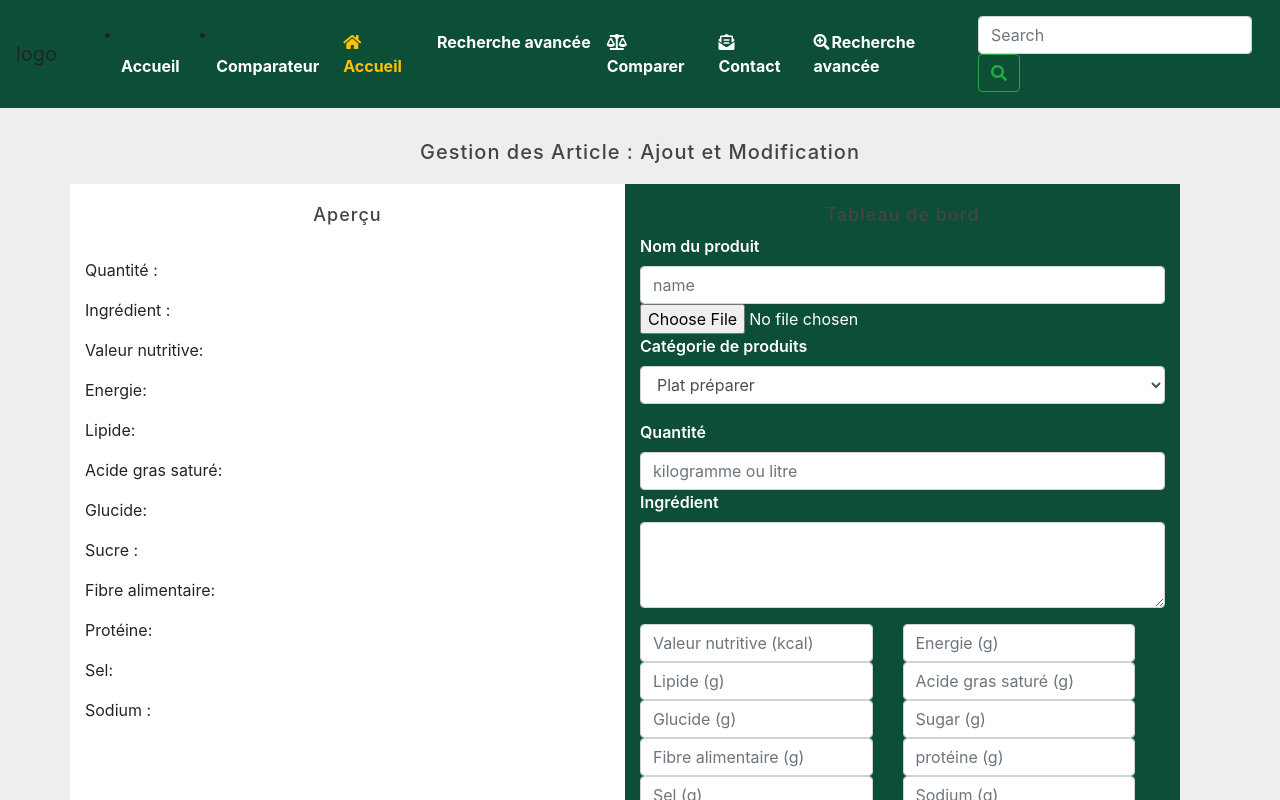
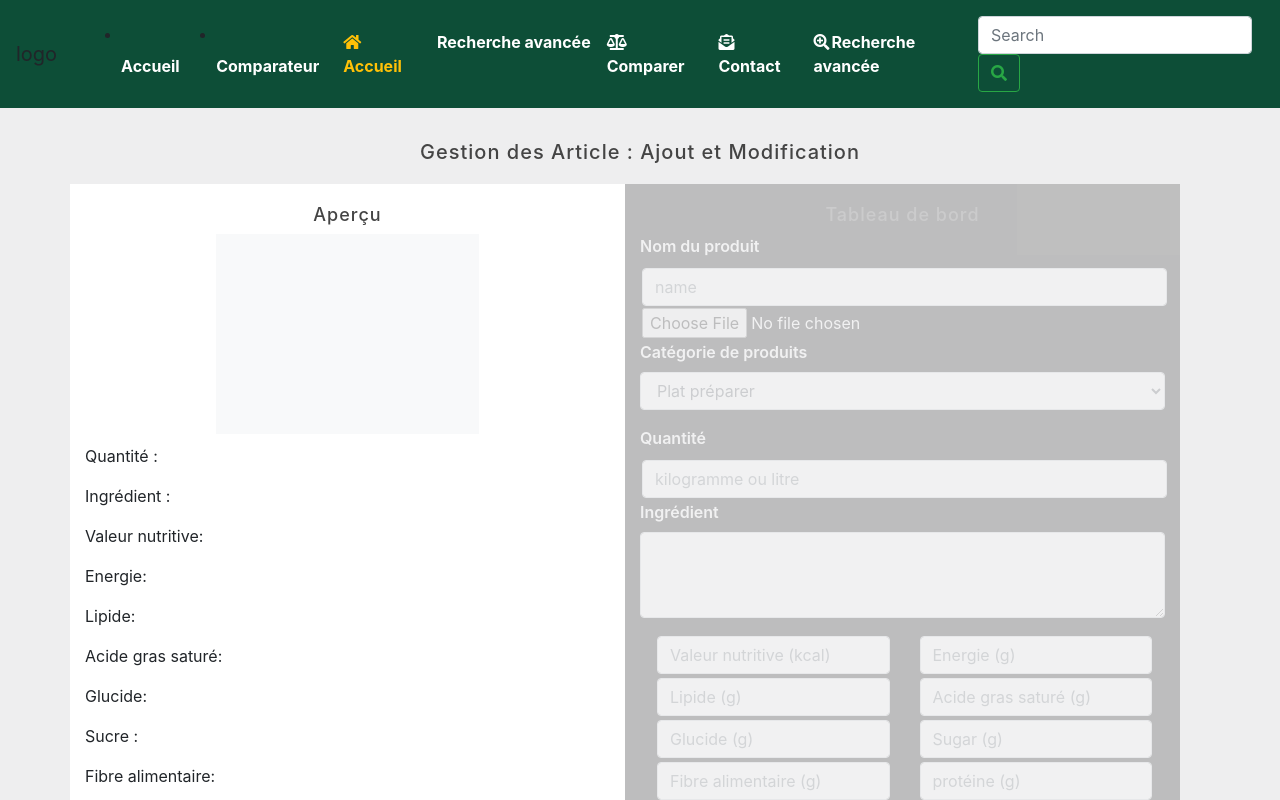
Before and after one commit to WildCodeSchool/tours-0918-js-projet2-found-eat, an Angular app in the folder Found-eat/: page /gallery/1 in a window 1280 px wide. Shown: the top 800 px of the page. Built offline with nearby package versions, Linux system fonts and the light colour scheme.

Commit message:
visuel 0.2

```diff
--- a/Found-eat/src/app/ajout/ajout.component.css
+++ b/Found-eat/src/app/ajout/ajout.component.css
@@ -29,9 +29,10 @@ h2{
 
 
 .formulaire{
-    background-color: #0D4E37;
-    color: white;
+    background-color: black;
     font-weight:600;
+    opacity:0.2;
+    color:white;
 }
 
 .présentation{
@@ -61,3 +62,16 @@ h2{
 .btn.btn-primary:hover{
     opacity:1;
 }
+
+.bg-light{
+    width:50%;
+    height:200px;
+}
+
+p{
+    margin-top:10px;
+}
+
+input{
+    margin:2px;
+}
--- a/Found-eat/src/app/ajout/ajout.component.html
+++ b/Found-eat/src/app/ajout/ajout.component.html
@@ -6,7 +6,9 @@
         <h2>Aperçu</h2>
         <!-- Lié au formulaire, La présentation du produit c'est à dire la fiche du produit se complétera en même temps que le formulaire. -->
         <h4>{{ nom }}</h4>
+        <div class ="bg-light mx-auto">
         <img [src]="url" height="200"><br />
+        </div>
         <p>Quantité : {{ kil }}</p>
         <p>Ingrédient : {{ inge }}</p>
         <p>Valeur nutritive: {{ val }}</p>
@@ -57,47 +59,37 @@
               <textarea class="form-control" id="exampleFormControlTextarea1" rows="3" [(ngModel)]="inge" name="ingrédient"></textarea>
             </div>
 
-            <div class="row">
+            <div class="row mx-auto">
 
               <!-- Information du produit -->
-              <div class="col">
+              <div class="col-xs-12 col-md-6">
                 <input type="text" class="form-control" placeholder="Valeur nutritive (kcal)" [(ngModel)]="val" name="valeur_nutritive">
               </div>
-              <div class="col">
+              <div class="col-xs-12 col-md-6">
                 <input type="text" class="form-control" placeholder="Energie (g)" [(ngModel)]="ene" name="energie">
               </div>
-            </div>
-
-            <div class="row">
-              <div class="col">
+              <div class="col-xs-12 col-md-6">
                 <input type="text" class="form-control" placeholder="Lipide (g)" [(ngModel)]="lip" name="lipide">
               </div>
-              <div class="col">
+              <div class="col-xs-12 col-md-6">
                 <input type="text" class="form-control" placeholder="Acide gras saturé (g)" [(ngModel)]="ac" name="acide">
               </div>
-            </div>
-
-            <div class="row">
-              <div class="col">
+              <div class="col-xs-12 col-md-6">
                 <input type="text" class="form-control" placeholder="Glucide (g)" [(ngModel)]="glu" name="glucide">
               </div>
-              <div class="col">
+              <div class="col-xs-12 col-md-6">
                 <input type="text" class="form-control" placeholder="Sugar (g)" [(ngModel)]="sug" name="sugar">
               </div>
-            </div>
-            <div class="row">
-              <div class="col">
+              <div class="col-xs-12 col-md-6">
                 <input type="text" class="form-control" placeholder="Fibre alimentaire (g)" [(ngModel)]="fa" name="fibre">
               </div>
-              <div class="col">
+              <div class="col-xs-12 col-md-6">
                 <input type="text" class="form-control" placeholder="protéine (g)" [(ngModel)]="pr" name="protéine">
               </div>
-            </div>
-            <div class="row">
-              <div class="col">
+              <div class="col-xs-12 col-md-6">
                 <input type="text" class="form-control" placeholder="Sel (g)" [(ngModel)]="se" name="sel">
               </div>
-              <div class="col">
+              <div class="col-xs-12 col-md-6">
                 <input type="text" class="form-control" placeholder="Sodium (g)" [(ngModel)]="so" name="sodium">
               </div>
             </div>
@@ -110,7 +102,7 @@
       </div>
     </div>
 
-    <button type="submit" class="btn btn-primary">Sauvegarder</button>
+    <button type="submit" class="btn btn-primary mx-auto">Sauvegarder</button>
 
   </div>
 </div>
```
